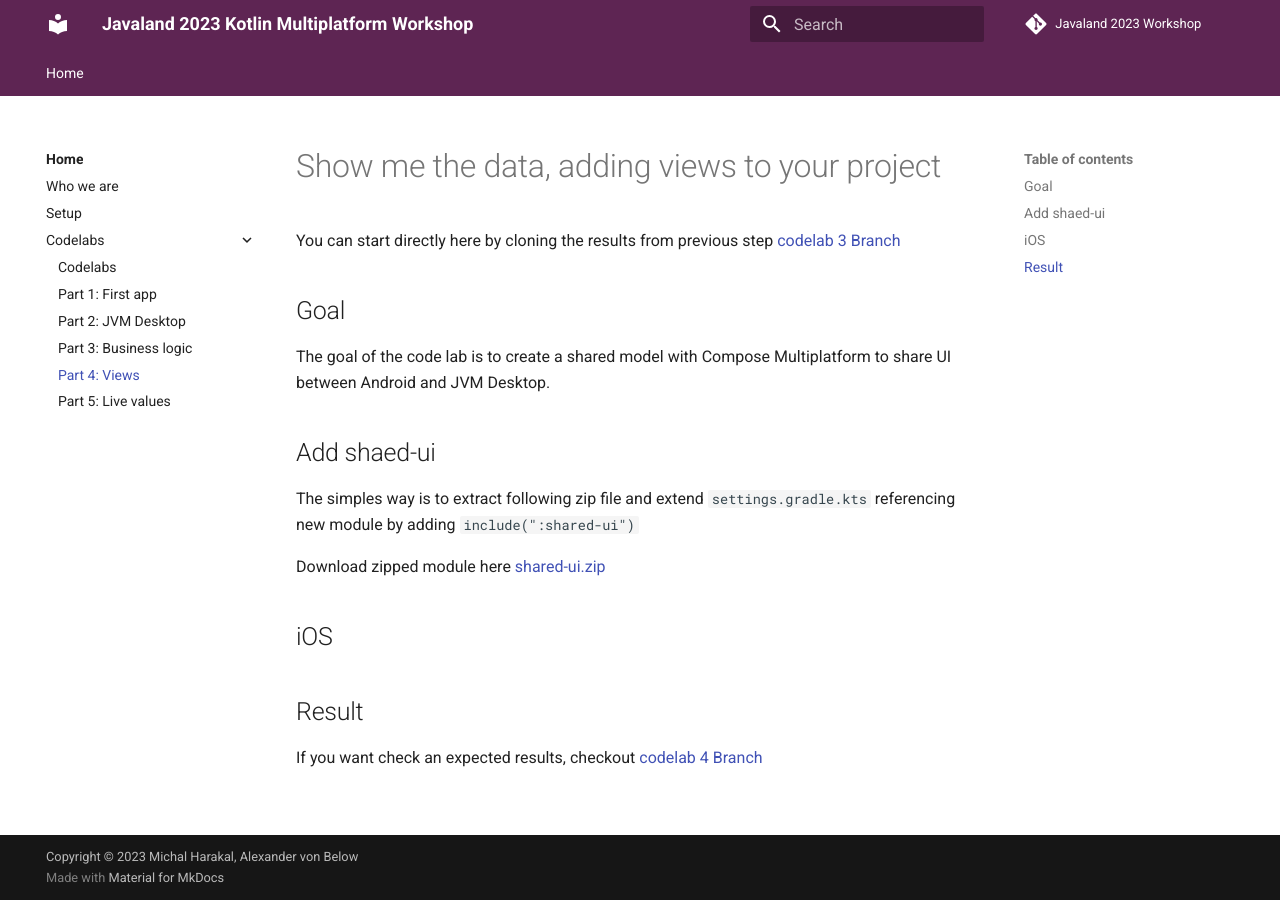
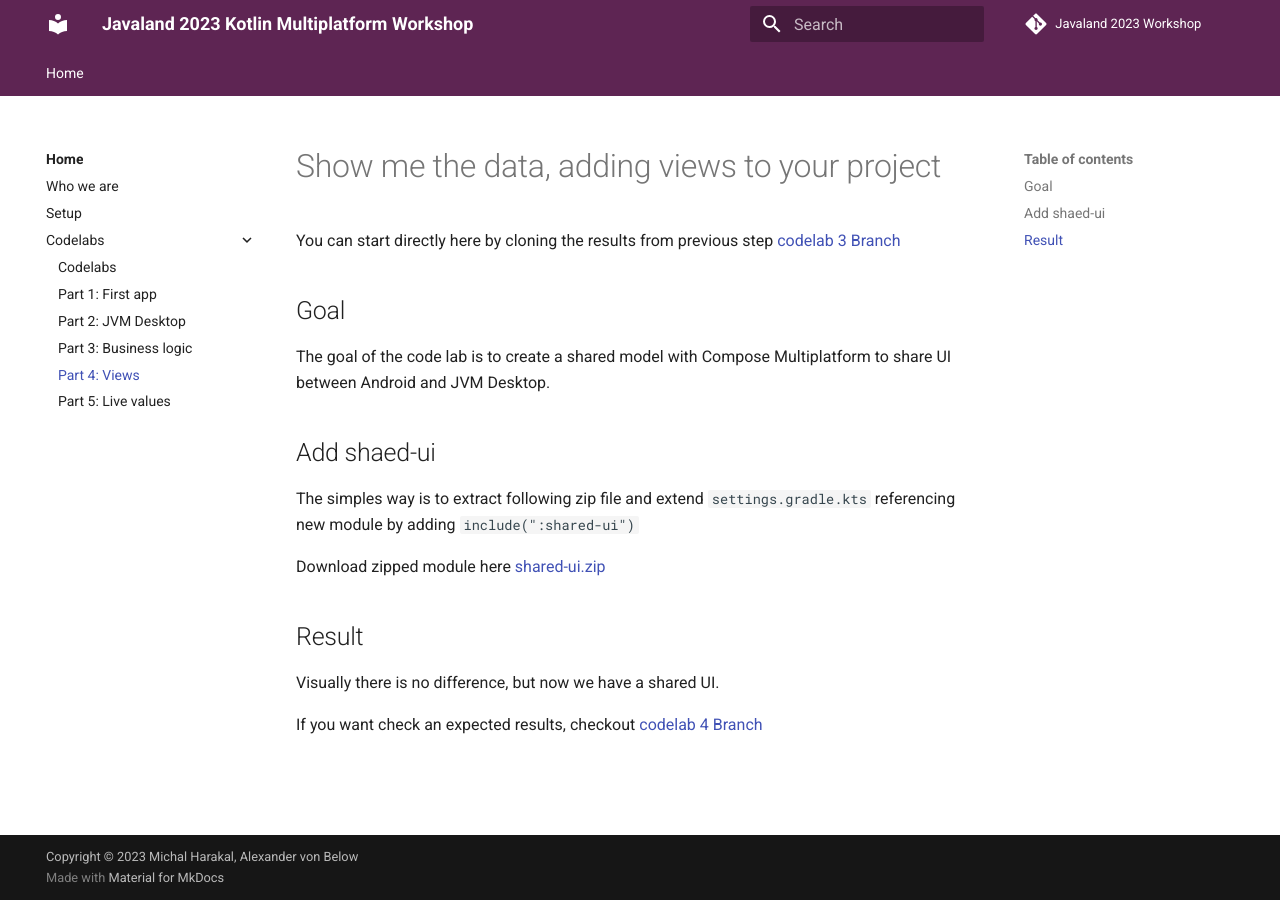
Before and after one commit to michalharakal/kmp-workshop, an MkDocs documentation site: the page built from javaland2023/mkdocs/src/doc/docs/codelab-4.md, in a window 1280 px wide. Built offline with MkDocs 1.6.1 and Material for MkDocs 9.7.7, drawn with Linux system fonts in a browser that asks for light colours; comment, search, counter and statistics services are not loaded.

Commit message:
Add notes on codelab 4

```diff
--- a/javaland2023/mkdocs/src/doc/docs/codelab-4.md
+++ b/javaland2023/mkdocs/src/doc/docs/codelab-4.md
@@ -13,8 +13,8 @@ The simples way is to extract following zip file and extend `settings.gradle.kts
 
 Download zipped module here [shared-ui.zip](shared-ui.zip)
 
-## iOS
-
 ## Result
 
+Visually there is no difference, but now we have a shared UI.
+
 If you want check an expected results, checkout [codelab 4 Branch](https://github.com/michalharakal/kmp-workshop/tree/javaland2023/codelab-4/javaland2023/codelab/iot-explorer)
```
